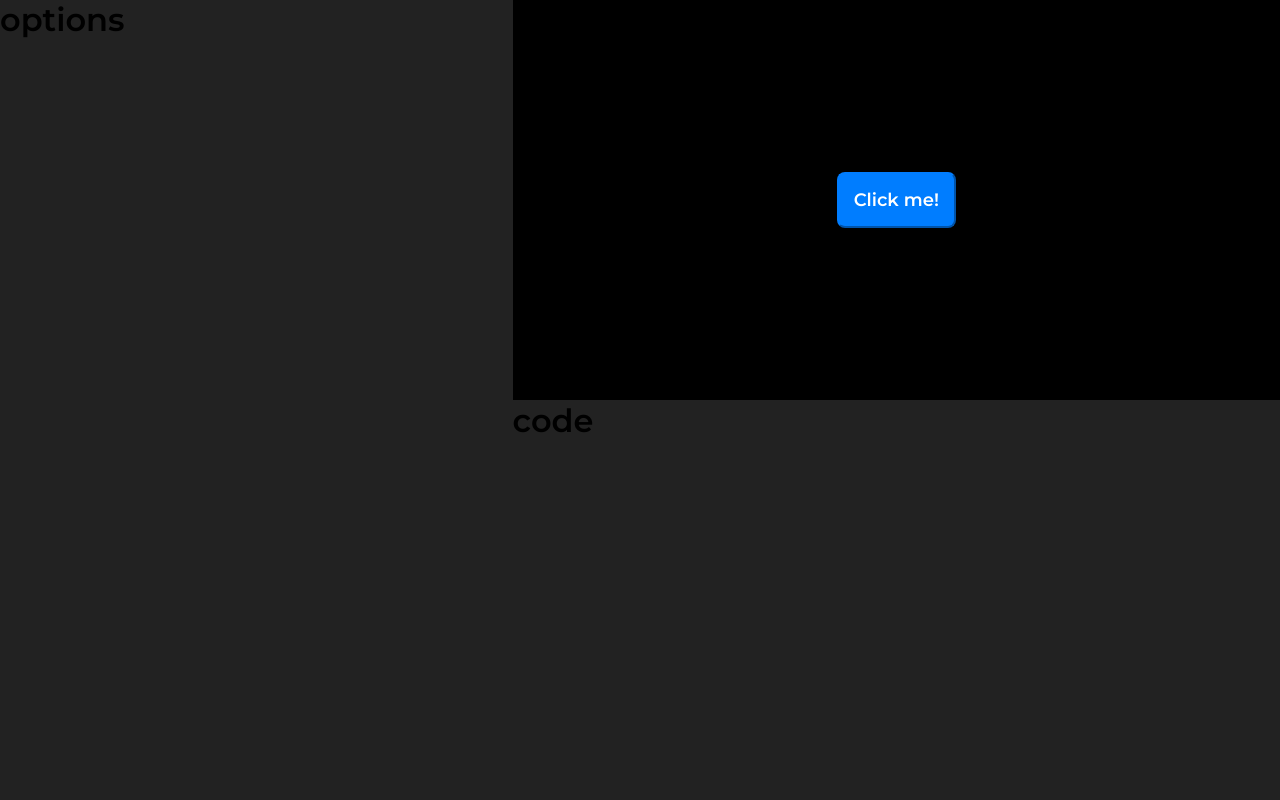
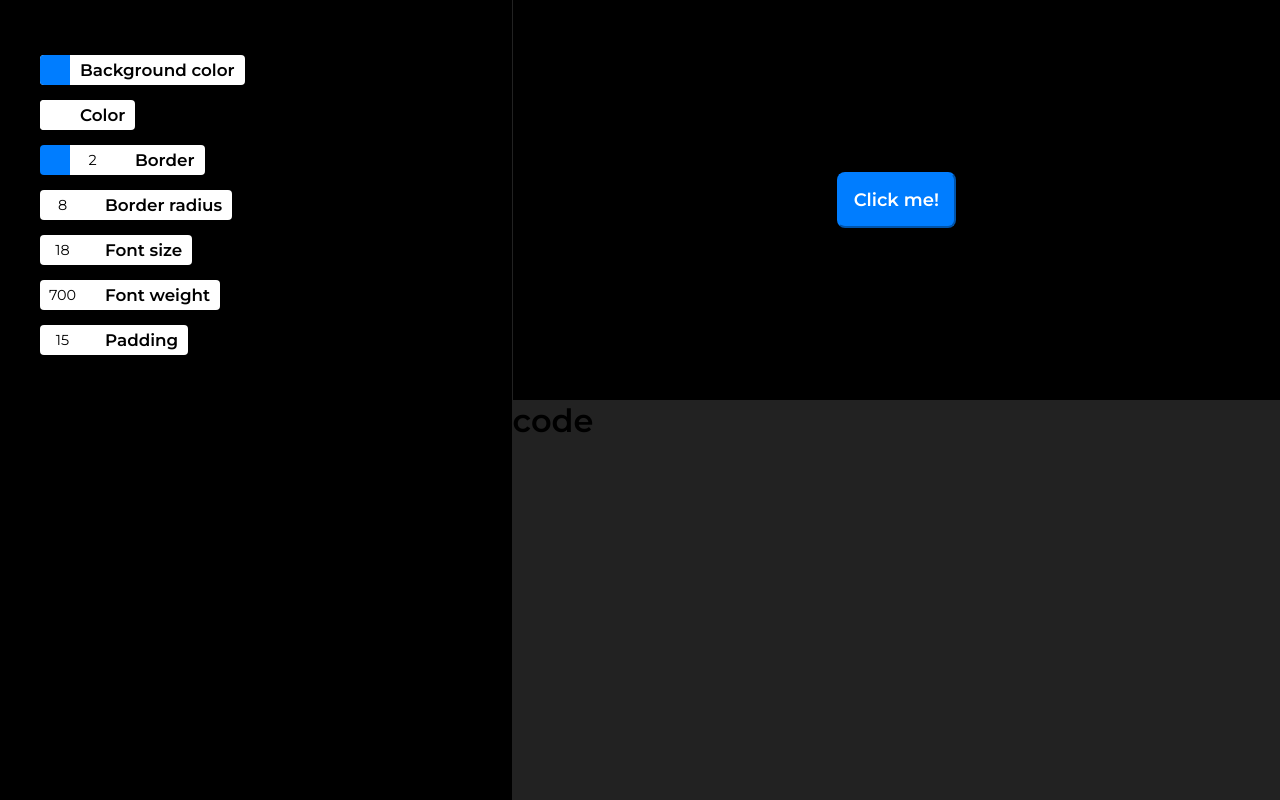
Before and after one commit to linus345/component-maker, a React (Create React App) app: page / in a window 1280 px wide. Built offline with nearby package versions, Linux system fonts and the light colour scheme.

Commit message:
added buttons and inputs to change specified css

```diff
--- a/src/components/OptionSection.js
+++ b/src/components/OptionSection.js
@@ -1,16 +1,68 @@
 import React from 'react';
 import styled from 'styled-components';
 
-function OptionSection() {
+import ChangeColorButton from './ChangeColorButton';
+import ChangeNumberInput from './ChangeNumberInput';
+import ChangeColorAndNumberInput from './ChangeColorAndNumberInput';
+
+function OptionSection({ styles, setStyles }) {
   return (
     <StyledOptionSection>
-      <h1>options</h1>
+      <ChangeColorButton
+        label="Background color"
+        styles={styles}
+        setStyles={setStyles}
+        currStyle="background-color"
+      />
+      <ChangeColorButton
+        label="Color"
+        styles={styles}
+        setStyles={setStyles}
+        currStyle="color"
+      />
+      <ChangeColorAndNumberInput
+        label="Border"
+        styles={styles}
+        setStyles={setStyles}
+        currColorStyle="border-color"
+        currNumberStyle="border-width"
+      />
+      <ChangeNumberInput
+        label="Border radius"
+        styles={styles}
+        setStyles={setStyles}
+        currStyle="border-radius"
+      />
+      <ChangeNumberInput
+        label="Font size"
+        styles={styles}
+        setStyles={setStyles}
+        currStyle="font-size"
+      />
+      <ChangeNumberInput
+        label="Font weight"
+        styles={styles}
+        setStyles={setStyles}
+        currStyle="font-weight"
+        min="0"
+        max="700"
+        step="100"
+      />
+      <ChangeNumberInput
+        label="Padding"
+        styles={styles}
+        setStyles={setStyles}
+        currStyle="padding"
+      />
     </StyledOptionSection>
   );
 }
 
 const StyledOptionSection = styled.div`
   grid-area: options;
+  background-color: #000;
+  color: #fff;
+  padding: 40px;
 `;
 
 export default OptionSection;
```
